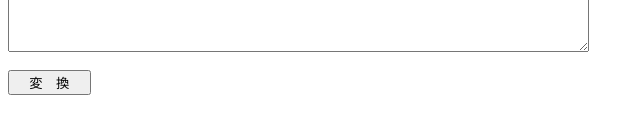
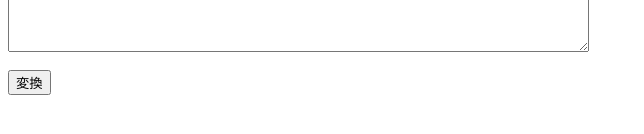
Before and after one commit to koganpacompany/hikakin_maniagorokuhenkan, a plain HTML site: page baby.html in a window 1280 px wide. Shown: the part 304-438 px from the top of the page, without its empty margins (0-644 px from the left). Drawn offline with Linux system fonts and the light colour scheme.

Commit message:
Update baby.html

```diff
--- a/baby.html
+++ b/baby.html
@@ -5,7 +5,7 @@
     <!--
     function baby() {
         text    = document.form1.text.value;
-        text    = text.replace("です", "でちゅ");
+        text    = text.replace("今", "過去と未来の狭間");
         text    = text.replace("ます", "まちゅ");
         document.form1.text.value = text;
     }
@@ -17,7 +17,7 @@
     <h1 style="font-size:20px">赤ちゃん言葉に変換</h1>
     <textarea name="text" rows="20" cols="70"></textarea><br>
     <br>
-    <input type="button" onClick="baby()" value="　変　換　">
+    <input type="button" onClick="baby()" value="変換">
 </form>
 </body>
 </html>
```
